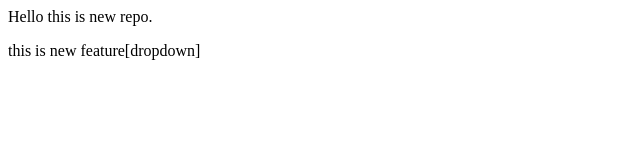
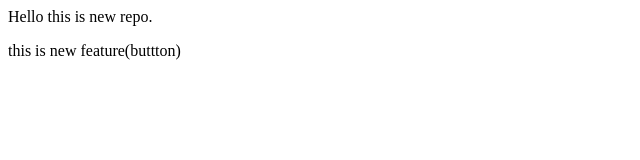
Before and after one commit to Garfield0007/localrepo, a plain HTML site: page LocalRepo/index.html in a window 1280 px wide. Shown: the full height of the page, 0-640 px from the left. Drawn offline with Linux system fonts and the light colour scheme.

Commit message:
Add button

```diff
--- a/LocalRepo/index.html
+++ b/LocalRepo/index.html
@@ -1,2 +1,2 @@
 <p> Hello this is new repo.</p>
-<p> this is new feature[dropdown] </p>
+<p> this is new feature(buttton) </p>
```
